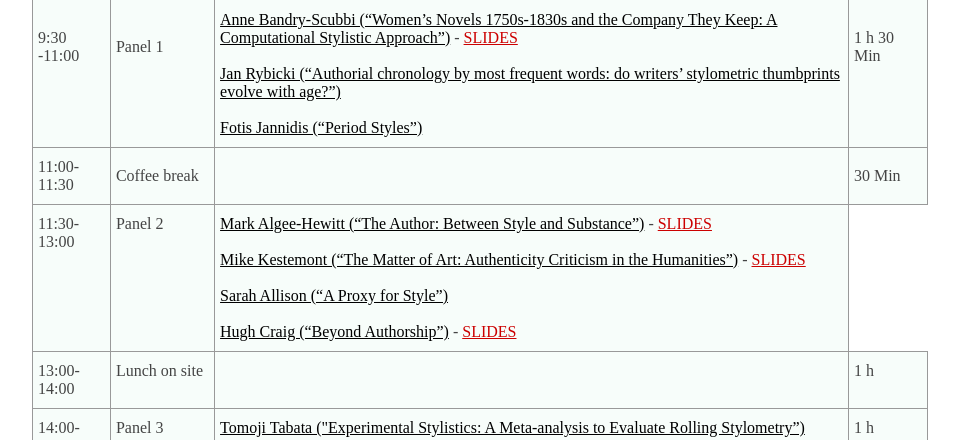
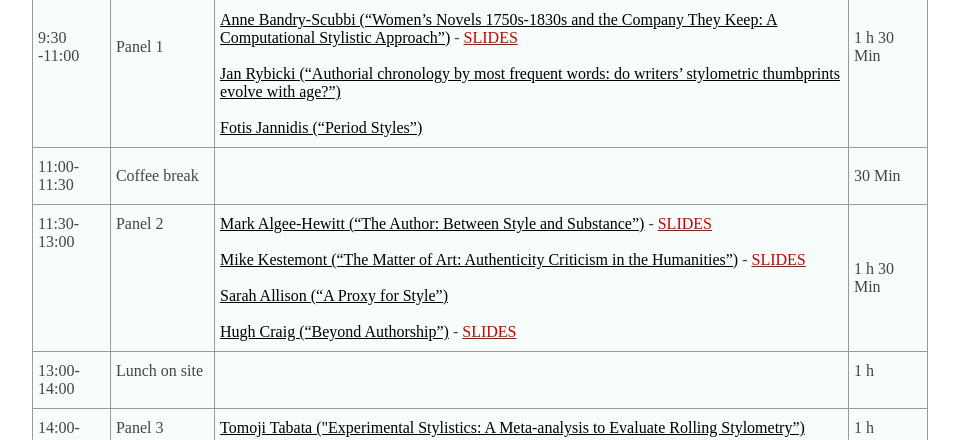
Before and after one commit to DigitalLiteraryStylistic/-DigitalLiteraryStylistic.github.io, a Jekyll site: the page built from program.html, in a window 1280 px wide and 900 px high, scrolled down 664 px. Shown: the top 440 px of the window, without its empty margins (160-1119 px from the left). Built offline with Jekyll 4.4.1, drawn with Linux system fonts in a browser that asks for light colours.

Commit message:
Update program.html

```diff
--- a/program.html
+++ b/program.html
@@ -43,7 +43,7 @@ title: Digital Literary Stylistics Workshop - Co-located with DH2016
   <tr>
     <td class="tg-yw4l">11:30-13:00</td>
     <td class="tg-yw4l">Panel 2</td>
-    <td class="tg-yw4l"><a class="tg" href="#algee">Mark Algee-Hewitt (“The Author: Between Style and Substance”)</a> - <a class="slides" href="slides/Algee-Hewitt.pdf" target="_blank">SLIDES</a><br><br><a class="tg" href="#kestermont">Mike Kestemont (“The Matter of Art: Authenticity Criticism in the Humanities”)</a> - <a class="slides" href="slides/Kestemont.pdf" target="_blank">SLIDES</a><br><br><a class="tg" href="#allison">Sarah Allison (“A Proxy for Style”)</a><br><br><a class="tg" href="#craig">Hugh Craig (“Beyond Authorship”)</a> - <a class="slides" href="slides/Craig.pdf" target="_blank">SLIDES</a></td>
+    <td class="tg-yw4l"><a class="tg" href="#algee">Mark Algee-Hewitt (“The Author: Between Style and Substance”)</a> - <a class="slides" href="slides/Algee-Hewitt.pdf" target="_blank">SLIDES</a><br><br><a class="tg" href="#kestermont">Mike Kestemont (“The Matter of Art: Authenticity Criticism in the Humanities”)</a> - <a class="slides" href="slides/Kestemont.pdf" target="_blank">SLIDES</a><br><br><a class="tg" href="#allison">Sarah Allison (“A Proxy for Style”)</a><br><br><a class="tg" href="#craig">Hugh Craig (“Beyond Authorship”)</a> - <a class="slides" href="slides/Craig.pdf" target="_blank">SLIDES</a></td>    <td class="tg-031e">1 h 30 Min </td>
   </tr>
   <tr>
     <td class="tg-yw4l">13:00-14:00</td>
```
